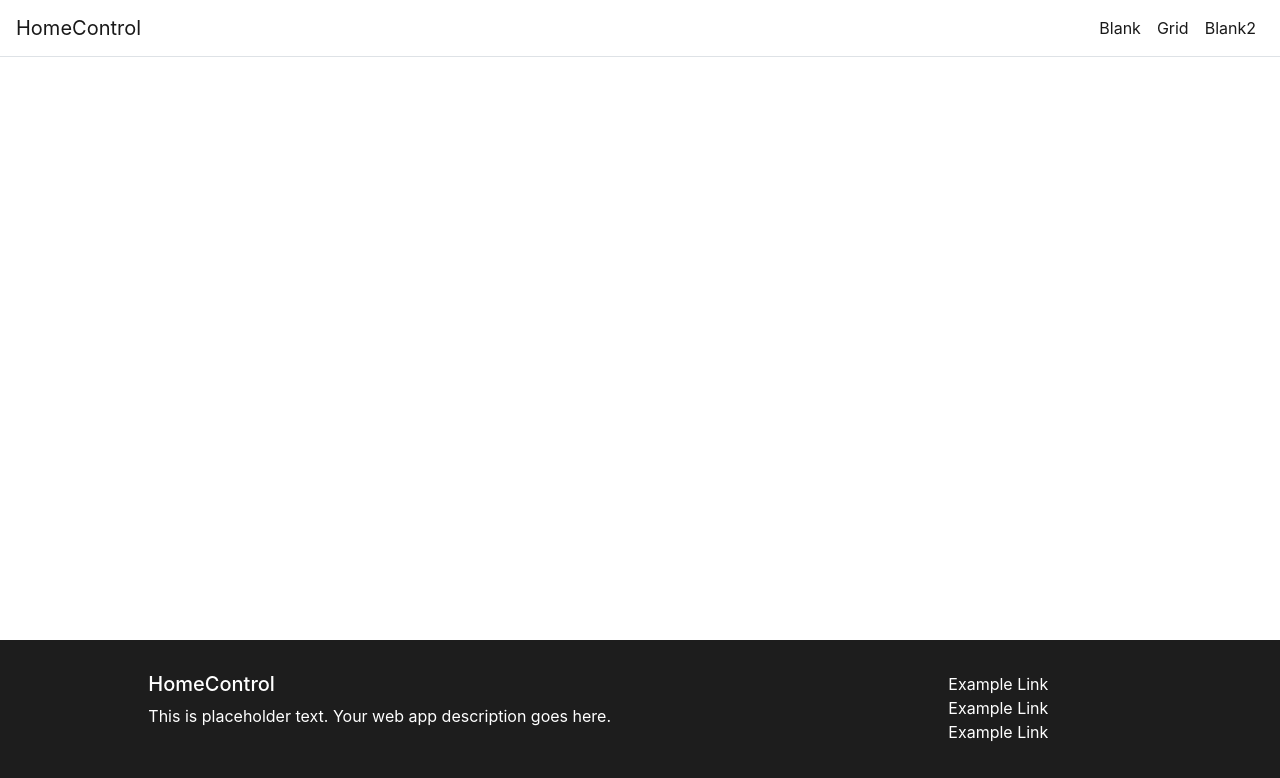
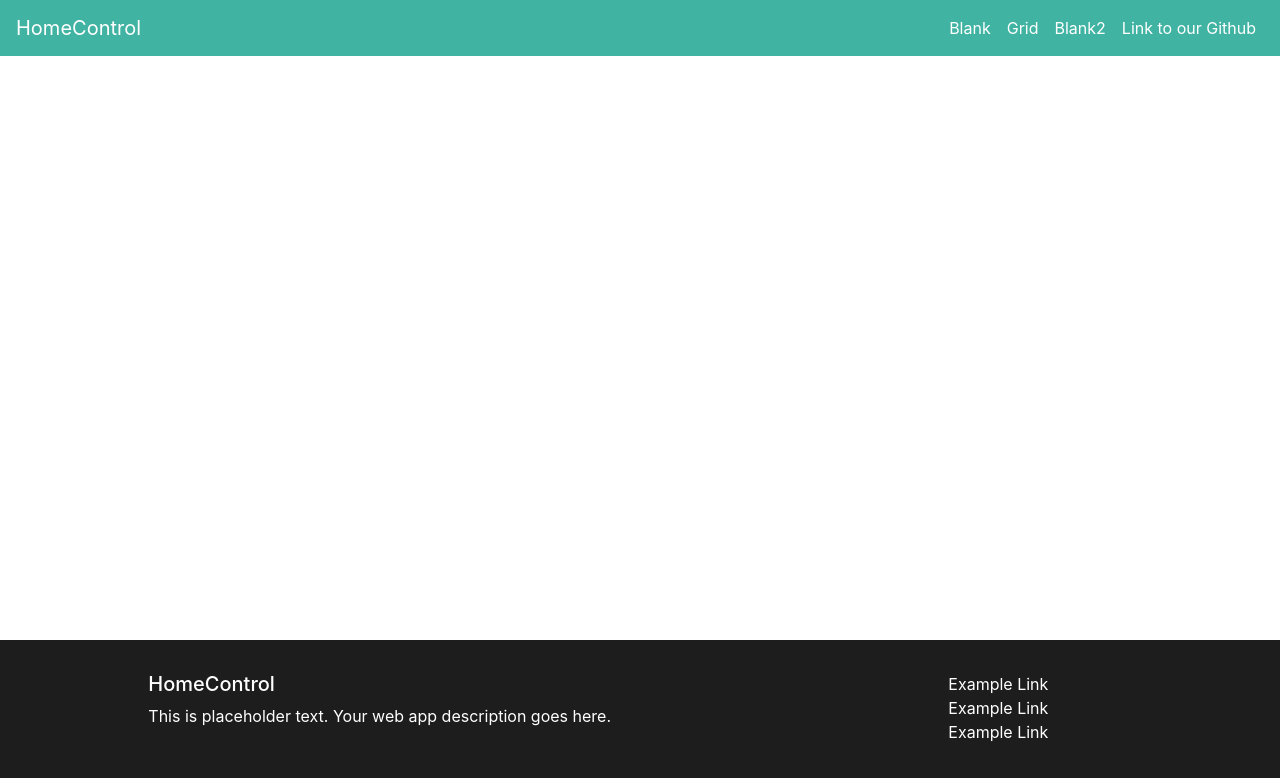
Before and after one commit to ronniegeraghty/HomeControl, a React (Create React App) app: page /Blank in a window 1280 px wide. Shown: the top 778 px of the page. Built offline with nearby package versions, Linux system fonts and the light colour scheme.

Commit message:
init style edits

```diff
--- a/src/App.css
+++ b/src/App.css
@@ -20,6 +20,12 @@ footer {
 .btn-primary {
   background-color: #025fce !important;
 }
+.navbar {
+  background-color: #41b3a3 !important;
+}
+.navbar-nav {
+  color: #498379 !important;
+}
 
 button:focus,
 button:active {
--- a/src/components/NavBar/index.jsx
+++ b/src/components/NavBar/index.jsx
@@ -9,7 +9,7 @@ export default function NavBar() {
       <div className={styles.skipLink}>
         <a href="#mainContent">Skip to Main Content</a>
       </div>
-      <nav className="navbar navbar-expand-sm navbar-light border-bottom justify-content-between">
+      <nav className="navbar sticky-top navbar-expand-sm navbar-dark justify-content-between">
         <a className="navbar-brand" href="/">
           HomeControl
         </a>
@@ -23,6 +23,12 @@ export default function NavBar() {
           <a className="nav-item nav-link active" href="Blank2">
             Blank2
           </a>
+          <a
+            href="https://github.com/Microsoft/WebTemplateStudio"
+            className="nav-item nav-link active"
+          >
+            Link to our Github
+          </a>
         </div>
       </nav>
     </React.Fragment>
```
Also changed, not shown: package.json (line endings or trailing spaces), 1 other file (tests, documents, lock files or other folders).
